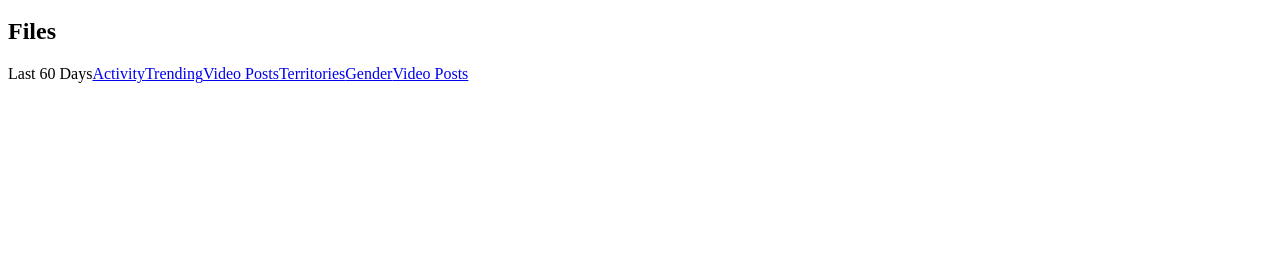
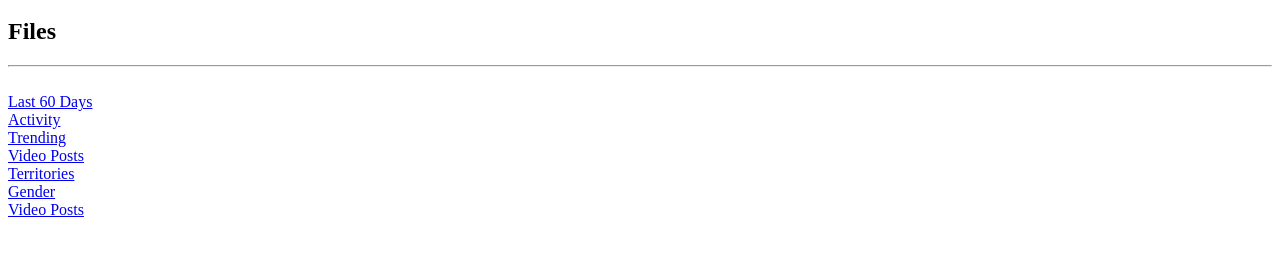
Before and after one commit to jimrobinsonnews/metrics, a plain HTML site: page index.html in a window 1280 px wide. Shown: the part 48-304 px from the top of the page. Drawn offline with Linux system fonts and the light colour scheme.

Commit message:
Update index.html

```diff
--- a/index.html
+++ b/index.html
@@ -3,16 +3,22 @@
   <body>
     <h1>Metrics Site</h1>
     </head>
-    <h2>Files</h2>
-    <table>
-      <tr>Last 60 Days<td><a href="/Last 60 Days.csv"></a></tr>
+    <h2>Files</h2><hr>
+    <br>
+    <a href="/Last 60 Days.csv">Last 60 Days</a>
+    <br>
     <a href="/Follower%20activity.csv.csv">Activity</a>
+    <br>
     <a href="/Trending%20Videos.csv">Trending</a>
+    <br>
     <a href="/Video%20Posts.csv">Video Posts</a>
+    <br>
         <a href="/Top%Territories.csv">Territories</a>
+    <br>
         <a href="/Gender.csv">Gender</a>
+    <br>
         <a href="/Video%20Posts.csv">Video Posts</a>
+    <br>
 
-    </table>
   </body>
 </html>
```
